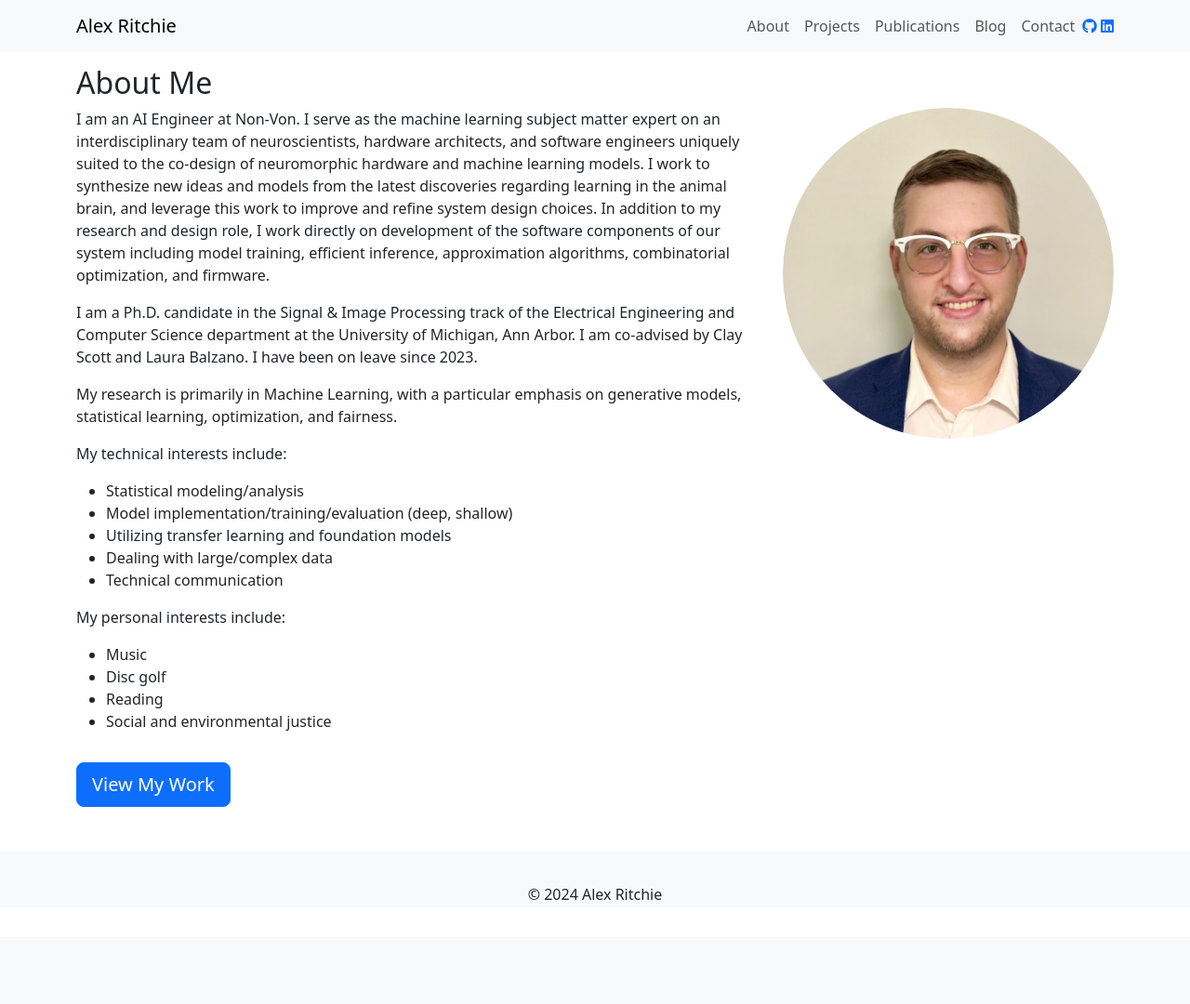
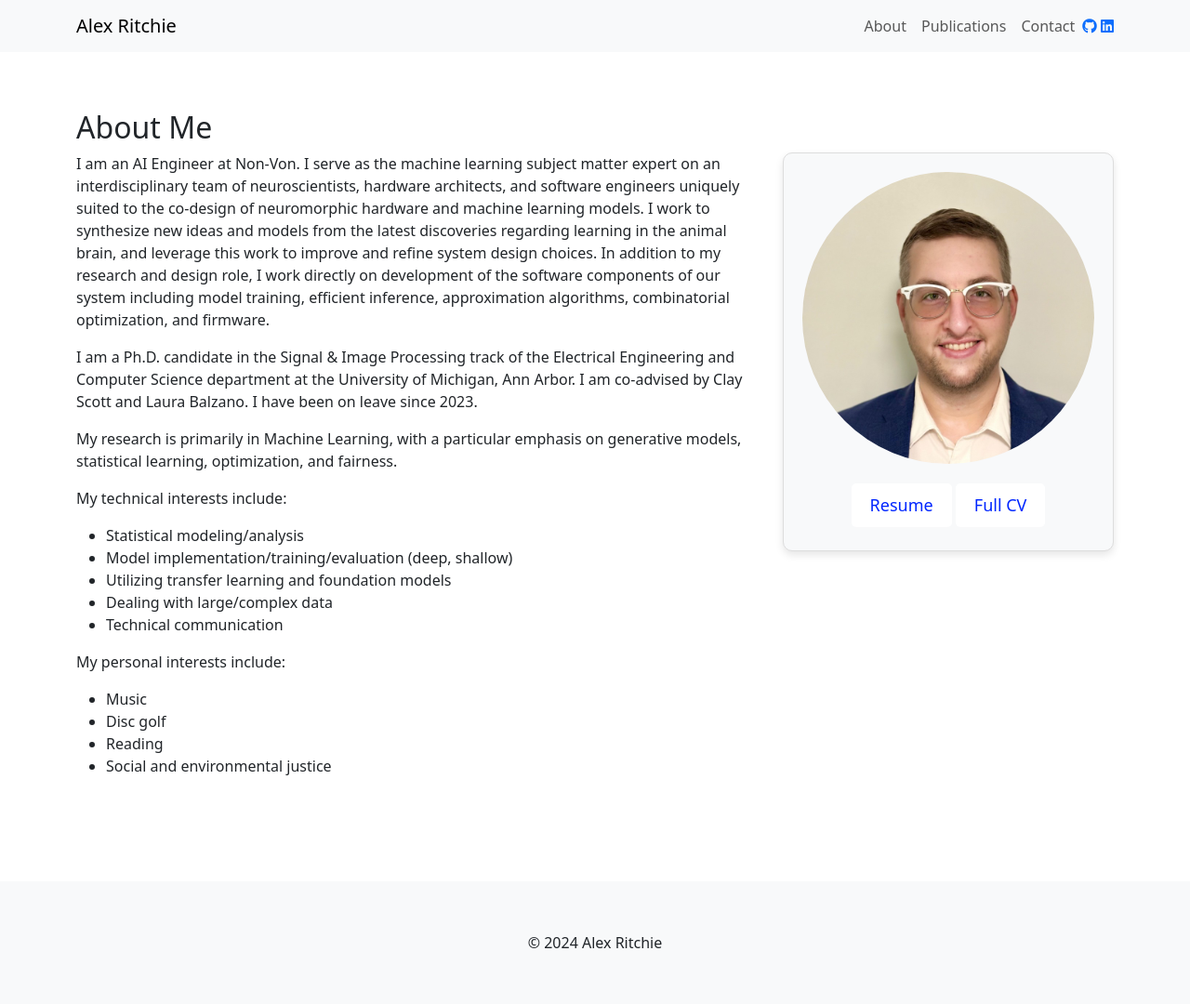
Before and after one commit to alex-ritchie/personalWebpage2024, a Flask app: page /about in a window 1280 px wide. Shown: the whole page at 93% size. Before the commit the page ends 968 px from the top, so only its background shows below. Run offline with Flask 3, Linux system fonts and the light colour scheme.

Commit message:
basic working version of the website. Going to put it up and add projects/blogs soon.

```diff
--- a/routes.py
+++ b/routes.py
@@ -9,17 +9,17 @@ def home():
 def about():
     return render_template('sections/about.html')
 
-@app.route('/projects')
-def projects():
-    return render_template('sections/projects.html')
+# @app.route('/projects')
+# def projects():
+#     return render_template('sections/projects.html')
 
 @app.route('/publications')
 def publications():
     return render_template('sections/publications.html')
 
-@app.route('/blog')
-def blog():
-    return render_template('sections/blog.html')
+# @app.route('/blog')
+# def blog():
+#     return render_template('sections/blog.html')
 
 @app.route('/contact')
 def contact():
--- a/static/css/style.css
+++ b/static/css/style.css
@@ -1,6 +1,16 @@
 /* General Styles */
+html, body {
+    height: 100%;
+}
+
 body {
+    display: flex;
+    flex-direction: column;
     margin-top: 70px; /* To prevent content hiding under fixed navbar */
+}
+
+main {
+    flex: 1;
 }
 
 /* Hero Section */
@@ -13,7 +23,6 @@ body {
     text-align: center;
     position: relative;
     overflow: hidden;
-    animation: fadeIn 2s ease-in-out;
 }
 
 /* Cards */
@@ -31,7 +40,8 @@ footer {
     position: relative;
     bottom: 0;
     width: 100%;
-    height: 60px;
+    background-color: #f8f9fa; /* Ensure the background color covers the entire footer */
+    padding: 20px 0; /* Add padding to ensure the content is captured */
     line-height: 60px; /* Vertically center the text */
 }
 
@@ -44,3 +54,33 @@ footer {
         opacity: 1;
     }
 }
+
+/* Custom Button Styles */
+.custom-btn {
+    background-color: white; /* Custom color */
+    color: rgb(0, 38, 255);
+    border: none;
+    padding: 10px 20px;
+    font-size: 18px;
+    border-radius: 5px;
+    transition: background-color 0.3s ease;
+}
+
+.custom-btn:hover {
+    background-color: #c70039; /* Hover color */
+}
+
+/* Centered Buttons */
+.text-center .btn {
+    margin: 5px 0;
+}
+
+/* Photo Container Styles */
+.photo-container {
+    background-color: #f8f9fa;
+    border: 1px solid #ddd;
+    border-radius: 10px;
+    padding: 20px;
+    box-shadow: 0 4px 8px rgba(0, 0, 0, 0.1);
+    display: inline-block;
+}
--- a/templates/base.html
+++ b/templates/base.html
@@ -17,7 +17,7 @@
 </head>
 <body>
     {% include 'components/navbar.html' %}
-    <main>
+    <main class="flex-shrink-0">
         {% block content %}{% endblock %}
     </main>
     {% include 'components/footer.html' %}
--- a/templates/components/navbar.html
+++ b/templates/components/navbar.html
@@ -9,15 +9,15 @@
                 <li class="nav-item">
                     <a class="nav-link" href="{{ url_for('about') }}">About</a>
                 </li>
-                <li class="nav-item">
+                {# <li class="nav-item">
                     <a class="nav-link" href="{{ url_for('projects') }}">Projects</a>
-                </li>
+                </li> #}
                 <li class="nav-item">
                     <a class="nav-link" href="{{ url_for('publications') }}">Publications</a>
                 </li>
-                <li class="nav-item">
+                {# <li class="nav-item">
                     <a class="nav-link" href="{{ url_for('blog') }}">Blog</a>
-                </li>
+                </li> #}
                 <li class="nav-item">
                     <a class="nav-link" href="{{ url_for('contact') }}">Contact</a>
                 </li>
--- a/templates/sections/about.html
+++ b/templates/sections/about.html
@@ -36,10 +36,16 @@
                 <li>Reading</li>
                 <li>Social and environmental justice</li>
             </ul>
-            <a href="{{ url_for('projects') }}" class="btn btn-primary btn-lg mt-3">View My Work</a>
+            {# <a href="{{ url_for('projects') }}" class="btn custom-btn btn-lg mt-3">View My Work</a> #}
         </div>
-        <div class="col-md-4">
-            <img src="{{ url_for('static', filename='content/images/suit2024.jpeg') }}" alt="{{ your_name }}" class="img-fluid rounded-circle">
+        <div class="col-md-4 text-center">
+            <div class="photo-container">
+                <img src="{{ url_for('static', filename='content/images/suit2024.jpeg') }}" alt="{{ your_name }}" class="img-fluid rounded-circle">
+                <div class="mt-3">
+                    <a href="{{ url_for('static', filename='content/documents/Ritchie_Resume_March24-1.pdf') }}" target="_blank" class="btn custom-btn btn-lg">Resume</a>
+                    <a href="{{ url_for('static', filename='content/documents/CV2024.pdf') }}" target="_blank" class="btn custom-btn btn-lg">Full CV</a>
+                </div>
+            </div>
         </div>
     </div>
 </section>
```
Also changed, not shown: cookiecutterTest.py (deleted, +0 -9 lines), static/content/publications.py (+55 -7 lines), 7 other files.
